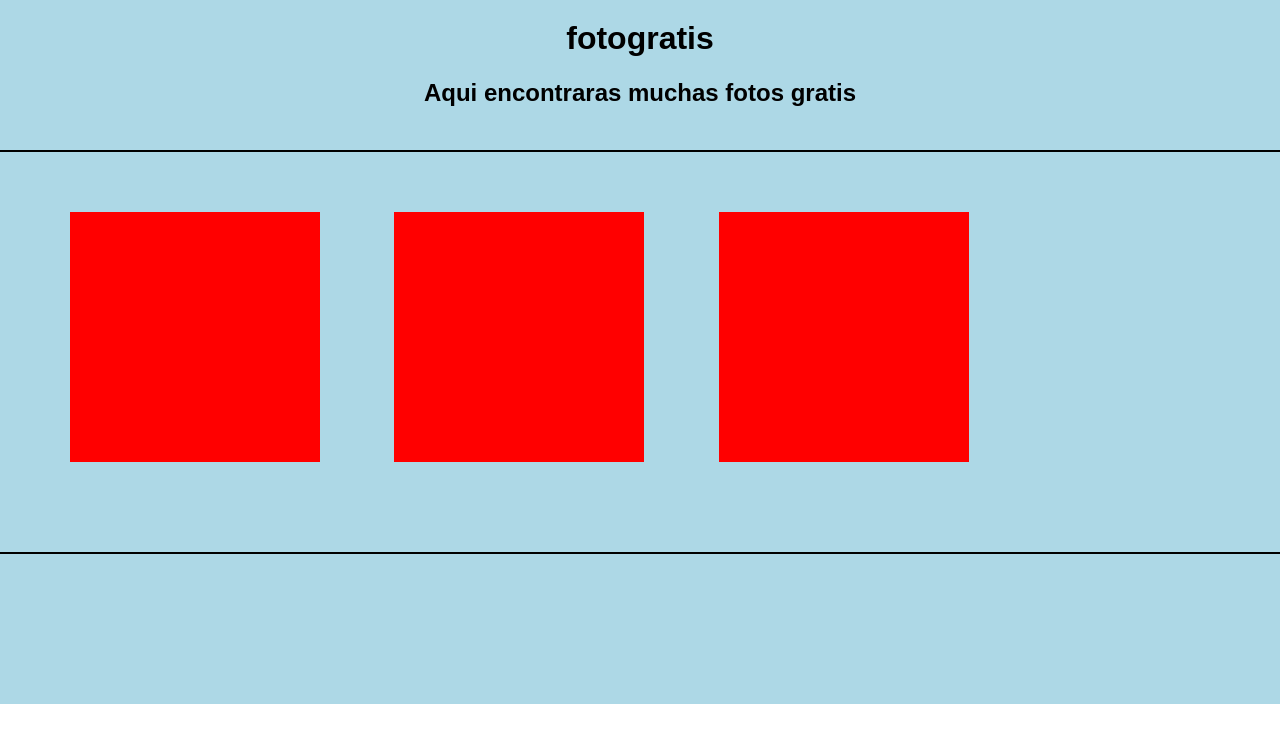
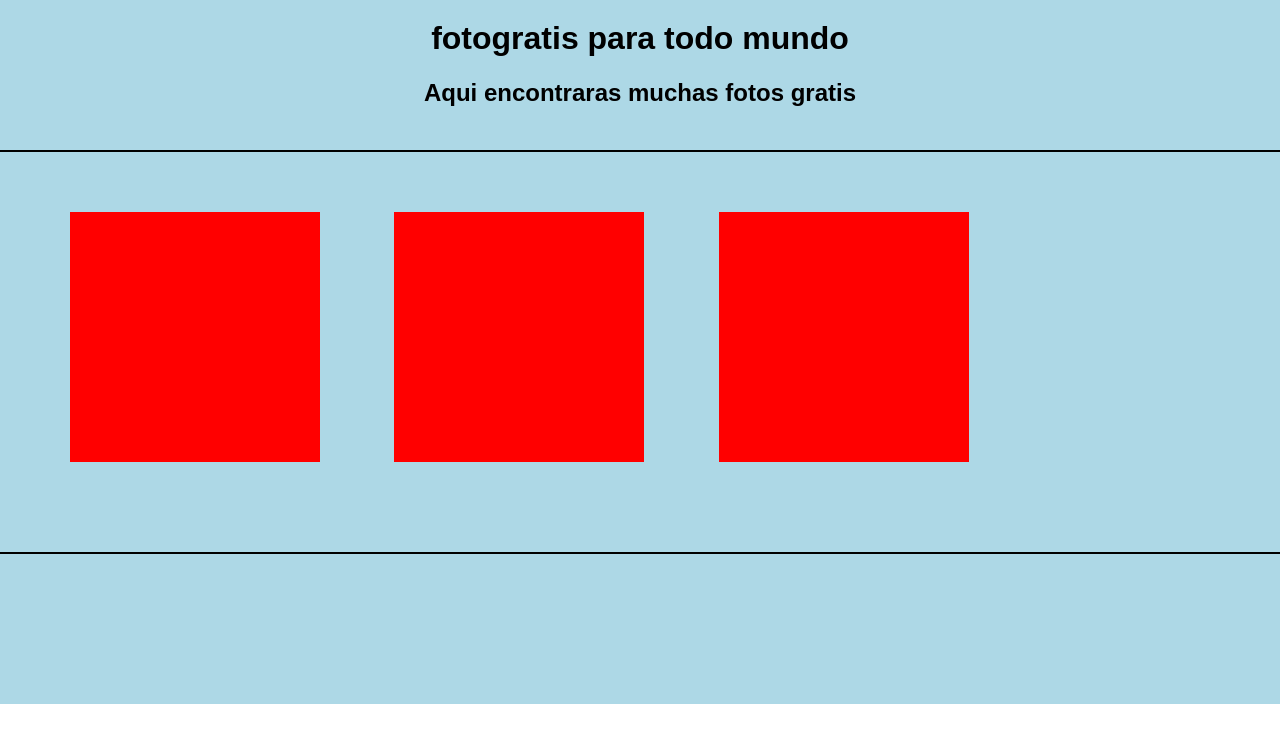
Before and after one commit to Hectordavid500/pagina-web, a plain HTML site: page index.html in a window 1280 px wide. Drawn offline with Linux system fonts and the light colour scheme.

Commit message:
Update index.html

```diff
--- a/index.html
+++ b/index.html
@@ -11,7 +11,7 @@
 </head>
 <body>
 	<header>
-	<h1>fotogratis</h1>
+	<h1>fotogratis para todo mundo</h1>
 	<h2>Aqui encontraras muchas fotos gratis</h2>
    </header>
 	<div id="imgs">
```
